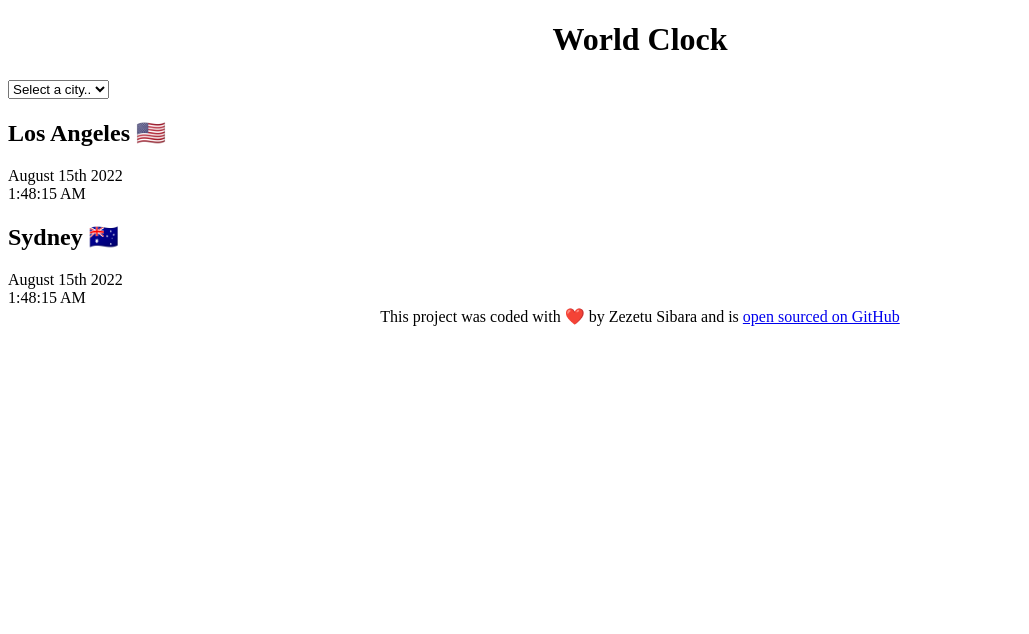
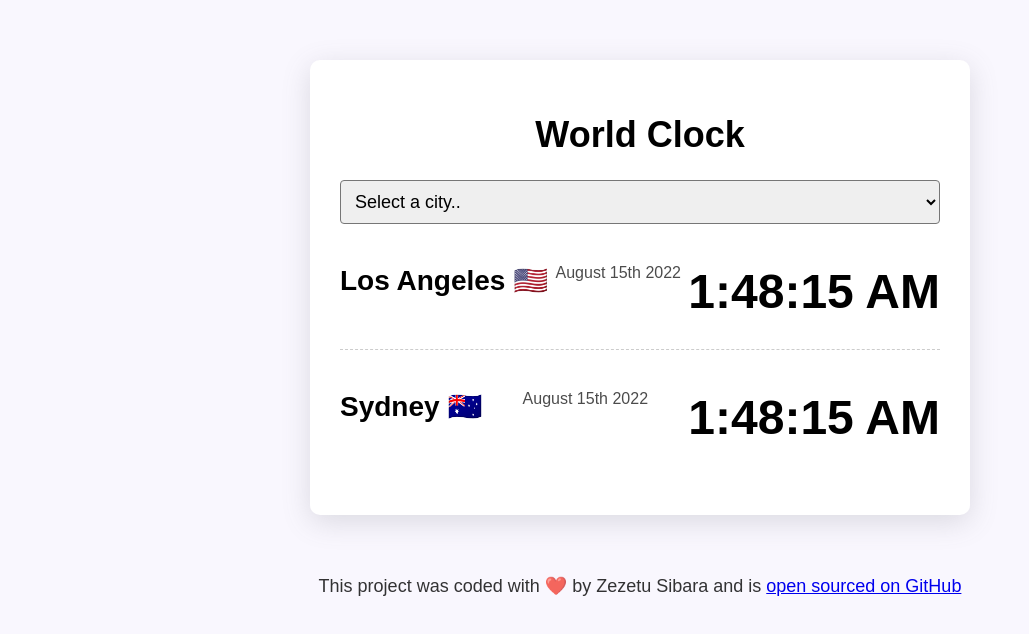
Before and after one commit to ZezetuSibara/World-Clock-Project, a plain HTML site: page Index.html in a window 1280 px wide. Shown: the whole page, without its empty margins (0-1029 px from the left). Drawn offline with Linux system fonts and the light colour scheme; a script that the page names is missing.

Commit message:
Updated the CSS file
Added style for container, h1, h2, select, body, footer, city, date and time.

```diff
--- a/CSS/Style.css
+++ b/CSS/Style.css
@@ -1,7 +1,65 @@
+body {
+    background-color: #f9f7fe;
+    font-family: sans-serif;
+}
+
 h1 {
     text-align: center;
+    font-family: sans-serif;
+    font-size: 36px;
 }
+
+h2 {
+    margin: 0 0 5px;
+    font-size: 28px;
+}
+
+select {
+    display: block;
+    width: 100%;
+    font-size: 18px;
+    border-radius: 4px;
+    padding: 10px;
+}
+
+.container {
+    max-width: 600px;
+    margin: 60px auto;
+    background: white;
+    padding: 30px;
+    box-shadow: rgba(100, 100, 111, 0.2) 0px 7px 29px 0px;
+    border-radius: 10px;
+}
+
+.city {
+    display: flex;
+    margin: 10px 0;
+    justify-content: space-between;
+    padding: 30px 0;
+    border-bottom: 1px dashed rgba(0, 0, 0, 0.2);
+}
+
+    .city:last-child {
+        border: none;
+    }
+
+.date {
+    opacity: 0.7;
+}
+
+.time {
+    font-size: 48px;
+    font-weight: bold;
+}
+
+    .time small {
+        font-size: 24px;
+        vertical-align: middle;
+        line-height: 48px;
+    }
 
 footer {
     text-align: center;
+    font-size: 18px;
+    color: rgba(0, 0, 0, 0.8);
 }
```
